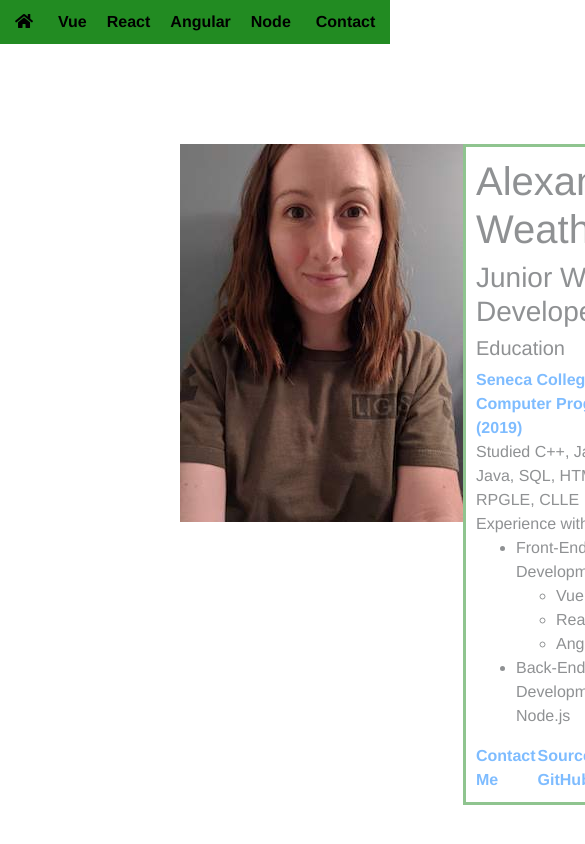
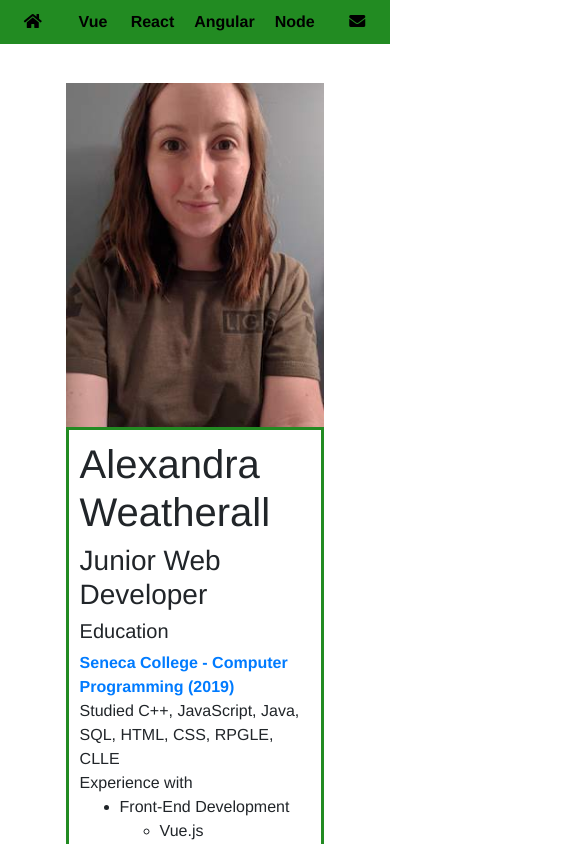
Before and after one commit to aweath01/profile-site, a Vue app: page /#/ in a window 390 px wide. Shown: the top 844 px of the page, 585 px wide, since content can reach past the window. Built offline with nearby package versions, Linux system fonts and the light colour scheme; what vuera would draw is missing.

Commit message:
profile mobile friendly. fixd react table warnings

```diff
--- a/src/App.vue
+++ b/src/App.vue
@@ -34,10 +34,4 @@ body{
   -moz-osx-font-smoothing: grayscale;
 
 }
-
-@media screen and (max-width: 400px) {
-  #app {
-    flex-direction: column;
-  }
-}
 </style>
--- a/src/components/MainNav.vue
+++ b/src/components/MainNav.vue
@@ -3,9 +3,9 @@
     <div id='home'><routerLink to='/home'><strong><i class="fas fa-home"></i></strong></routerLink></div>
     <div id='tech'><routerLink to='/vue'><strong>Vue</strong></routerLink></div>
     <div id='tech'><routerLink to='/react'><strong>React</strong></routerLink></div>
-    <div id='tech'><a href="https://fathomless-thicket-65337.herokuapp.com"><strong>Angular</strong></a></div>
+    <div id='tech'><a href="https://fathomless-thicket-65337.herokuapp.com" target="_blank"><strong>Angular</strong></a></div>
     <div id='tech'><routerLink to='/'><strong>Node</strong></routerLink></div>
-    <div id='contact'><a href='mailto:aweath01@gmail.com'><strong>Contact</strong></a></div>
+    <div id='contact'><a href='mailto:aweath01@gmail.com'><strong><i class="fas fa-envelope"></i></strong></a></div>
   </div>
 </template>
 
--- a/src/components/Profile.vue
+++ b/src/components/Profile.vue
@@ -1,7 +1,7 @@
 <template>
    <div id='profile-wrapper'>
       <div id='picture'>
-         <img src='../assets/profile-pic.jpg'>
+         <img src='../assets/profile-pic.jpg' id="photo">
       </div>
       <div id='profile'>
          <h1>Alexandra Weatherall</h1>
@@ -39,26 +39,44 @@ export default {
 
 <style scoped>
 #profile-wrapper{
-   margin-top: 100px;
-   margin-left: 180px;
-   margin-right: 180px;
+   margin-top: 10%;
+   margin-left: 17%;
+   margin-right: 17%;
    display: flex;
    flex-direction: row;
 }
 #picture{
    flex: 1;
 }
+
 #profile{
    flex: 5;
    border-width: 3px;
    border-style: solid;
    border-color: forestgreen;
-   opacity: 50%;
-   padding: 10px;
+   padding: 4%;
+   vertical-align: middle;
 }
 #linx{
    display: flex;
-   justify-content: space-evenly
+   justify-content:space-around;
+}
+
+span{
+   flex: 1;
+   text-align: center;
+}
+@media screen and (max-width: 600px) {
+  #profile-wrapper {
+   flex-direction: column;
+  }
+  #photo{
+   padding-top: 0%;
+   padding-bottom: 0%;
+   max-width: 100%;
+   object-fit: contain;
+
+}
 }
 
 
--- a/src/components/ReactPage/src/components/Overview/EmployeeRow.js
+++ b/src/components/ReactPage/src/components/Overview/EmployeeRow.js
@@ -4,7 +4,7 @@ function EmployeeRow(props){
     return(
 
         props.employees.map(employee =>
-            <tr>
+            <tr key={employee._id}>
                 <td> {employee.FirstName} {employee.LastName} </td>
                 <td> {employee.Position.PositionName} </td>
             </tr>
--- a/src/components/ReactPage/src/components/Overview/EmployeesPanel.js
+++ b/src/components/ReactPage/src/components/Overview/EmployeesPanel.js
@@ -57,7 +57,9 @@ class EmployeesPanel extends React.Component {
                         <th>Position</th>
                         </tr>
                     </thead>
-                    <EmployeeRow employees={this.state.employees}/>
+                    <tbody>
+                      <EmployeeRow employees={this.state.employees}/>
+                    </tbody>
                 </Table>
             </Card.Body>
             <Card.Footer>
--- a/src/components/ReactPage/src/components/Overview/ProjectRow.js
+++ b/src/components/ReactPage/src/components/Overview/ProjectRow.js
@@ -4,7 +4,7 @@ function ProjectRow(props){
     return(
 
         props.projects.map(project =>
-            <tr>
+            <tr key={project._id}>
                 <td> {project.ProjectName} </td>
                 <td> Active {project.days} Days</td>
             </tr>
--- a/src/components/ReactPage/src/components/Overview/ProjectsPanel.js
+++ b/src/components/ReactPage/src/components/Overview/ProjectsPanel.js
@@ -58,7 +58,9 @@ class ProjectsPanel extends React.Component {
                         <th>Active # Days</th>
                         </tr>
                     </thead>
-                    <ProjectRow projects={this.state.projects}/>
+                    <tbody>
+                      <ProjectRow projects={this.state.projects}/>
+                    </tbody>
                 </Table>
             </Card.Body>
             <Card.Footer>
--- a/src/components/ReactPage/src/components/Overview/TeamRow.js
+++ b/src/components/ReactPage/src/components/Overview/TeamRow.js
@@ -4,7 +4,7 @@ function TeamRow(props){
     return(
 
         props.teams.map(team =>
-            <tr>
+            <tr key={team._id}>
                 <td> {team.TeamName} </td>
                 <td> {team.NumEmps} Employees</td>
             </tr>
--- a/src/components/ReactPage/src/components/Overview/TeamsPanel.js
+++ b/src/components/ReactPage/src/components/Overview/TeamsPanel.js
@@ -57,7 +57,9 @@ class TeamsPanel extends React.Component {
                         <th># Employees</th>
                         </tr>
                     </thead>
-                    <TeamRow teams={this.state.teams}/>
+                    <tbody>
+                      <TeamRow teams={this.state.teams}/>
+                    </tbody>
                 </Table>
             </Card.Body>
             <Card.Footer>
--- a/src/router/index.js
+++ b/src/router/index.js
@@ -15,7 +15,7 @@ export default new Router({
     },
     {
       path: '/home',
-      name: 'Profile',
+      name: 'Home',
       component: Profile
     },
     {
```
